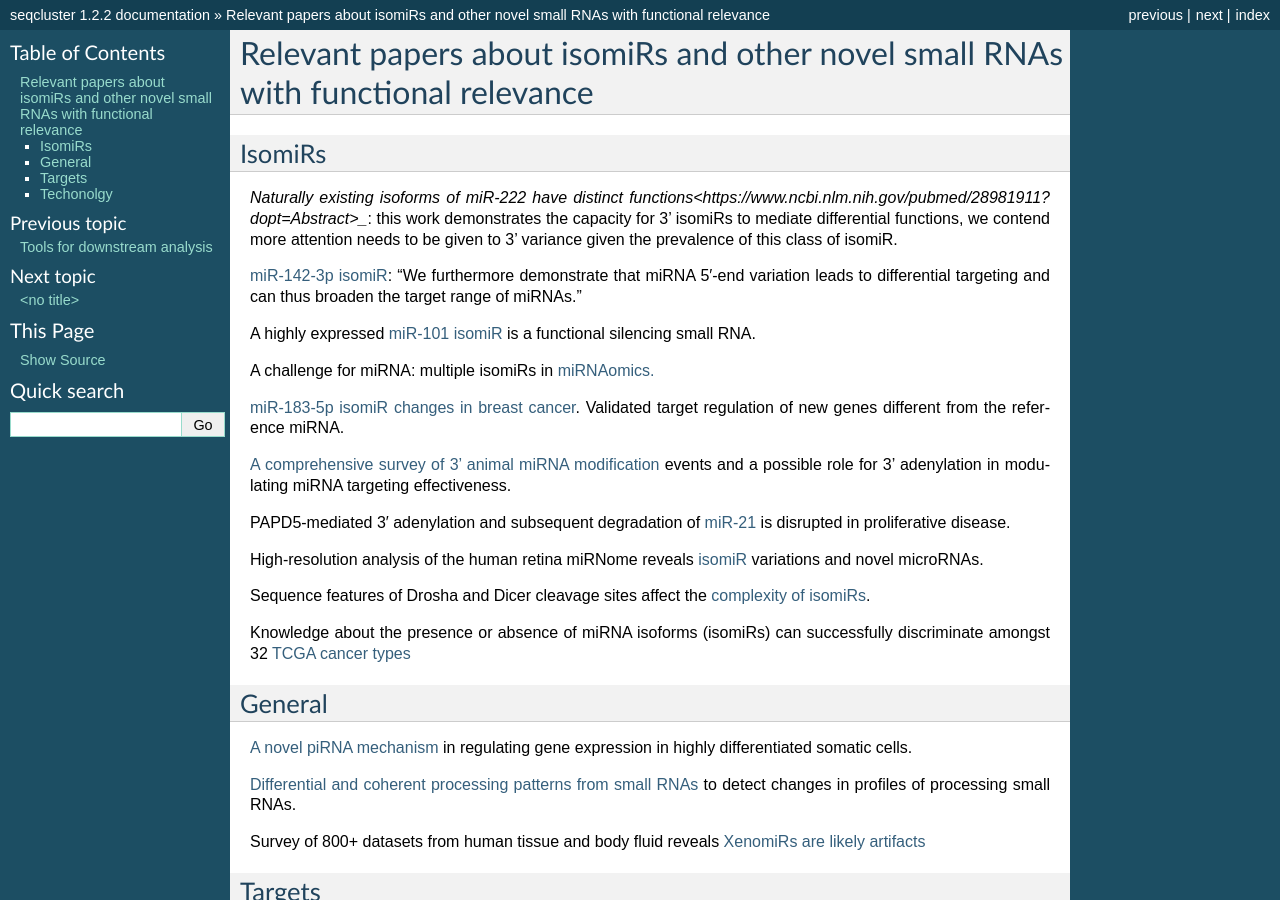
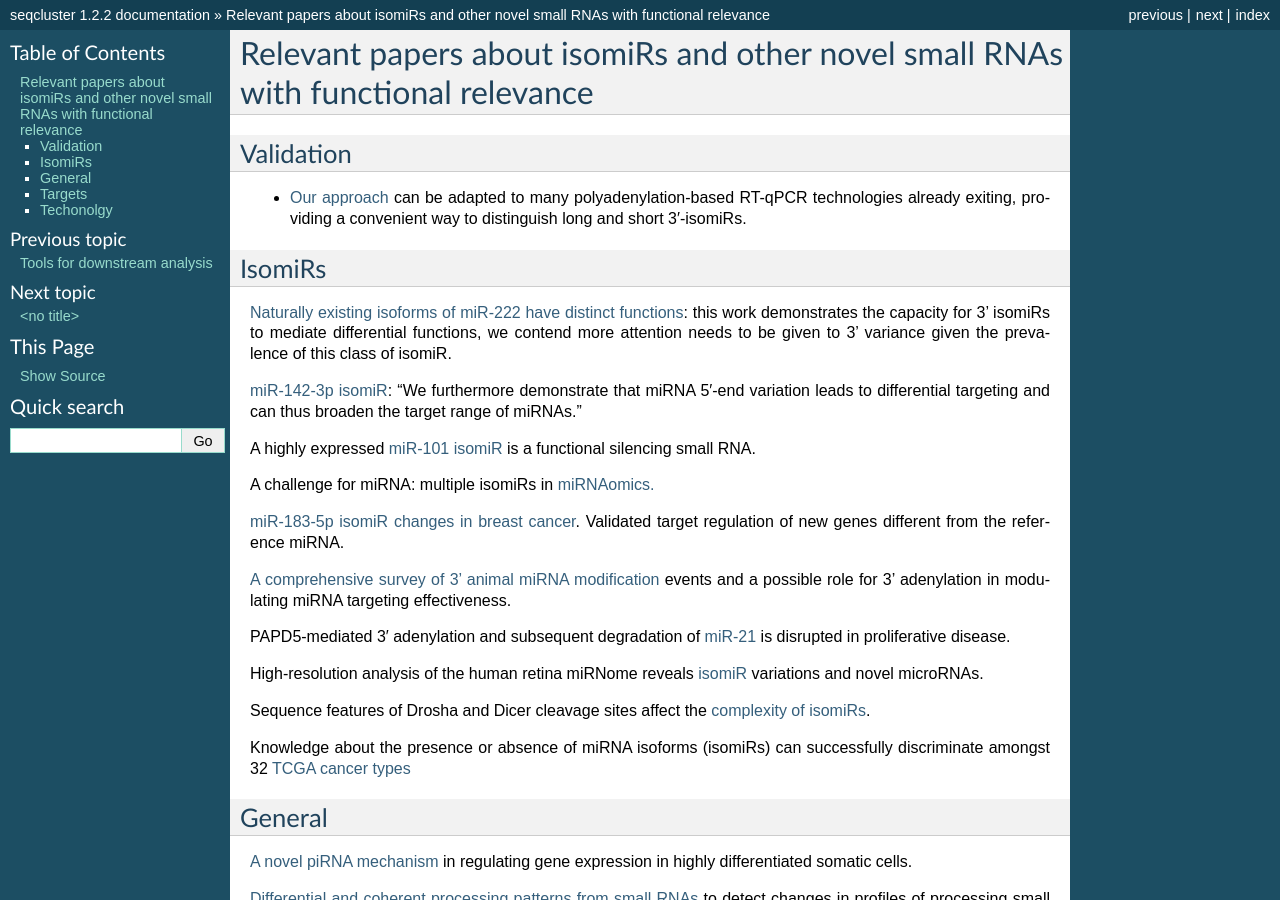
Before and after one commit to lpantano/seqcluster, a Sphinx documentation site: the page built from doc/source/literature.rst, in a window 1280 px wide and 900 px high. Built offline with Sphinx 7.4.7, drawn with Linux system fonts in a browser that asks for light colours.

Commit message:
add paper for methods

```diff
--- a/doc/source/literature.rst
+++ b/doc/source/literature.rst
@@ -5,11 +5,16 @@
 Relevant papers about isomiRs and other novel small RNAs with functional relevance
 ***************
 
+Validation
+----------
+
+* `Our approach <https://www.frontiersin.org/articles/10.3389/fgene.2018.00011/full>`_ can be adapted to many polyadenylation-based RT-qPCR technologies already exiting, providing a convenient way to distinguish long and short 3′-isomiRs.
+
 
 IsomiRs
 -----------
 
-`Naturally existing isoforms of miR-222 have distinct functions<https://www.ncbi.nlm.nih.gov/pubmed/28981911?dopt=Abstract>_`: this work demonstrates the capacity for 3' isomiRs to mediate differential functions, we contend more attention needs to be given to 3' variance given the prevalence of this class of isomiR.
+`Naturally existing isoforms of miR-222 have distinct functions <https://www.ncbi.nlm.nih.gov/pubmed/28981911?dopt=Abstract>`_: this work demonstrates the capacity for 3' isomiRs to mediate differential functions, we contend more attention needs to be given to 3' variance given the prevalence of this class of isomiR.
 
 `miR-142-3p isomiR <http://rnajournal.cshlp.org/content/early/2015/07/02/rna.048876.114>`_:  "We furthermore demonstrate that miRNA 5′-end variation
 leads to differential targeting and can thus broaden the target range of miRNAs."
```
